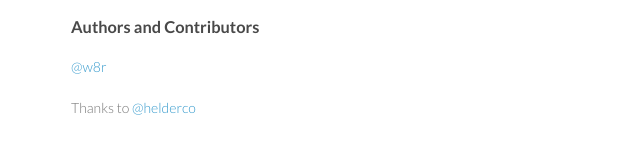
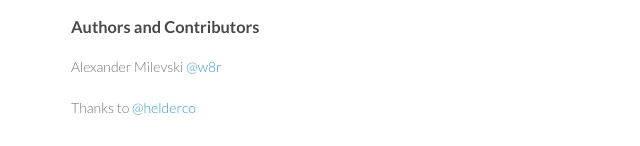
Before and after one commit to w8r/GreinerHormann, a website: page index.html in a window 1280 px wide. Shown: the part 2357-2503 px from the top of the page, without its empty margins (499-1139 px from the left). Drawn offline with Linux system fonts and the light colour scheme.

Commit message:
Update index.html

```diff
--- a/index.html
+++ b/index.html
@@ -110,7 +110,7 @@
 <h3>
 <a name="authors-and-contributors" class="anchor" href="#authors-and-contributors"><span class="octicon octicon-link"></span></a>Authors and Contributors</h3>
 
-<p><a href="https://github.com/w8r" class="user-mention">@w8r</a></p>
+<p>Alexander Milevski <a href="https://github.com/w8r" class="user-mention">@w8r</a></p>
 
 <p>Thanks to <a href="https://github.com/helderco" class="user-mention">@helderco</a></p>
       </section>
```
